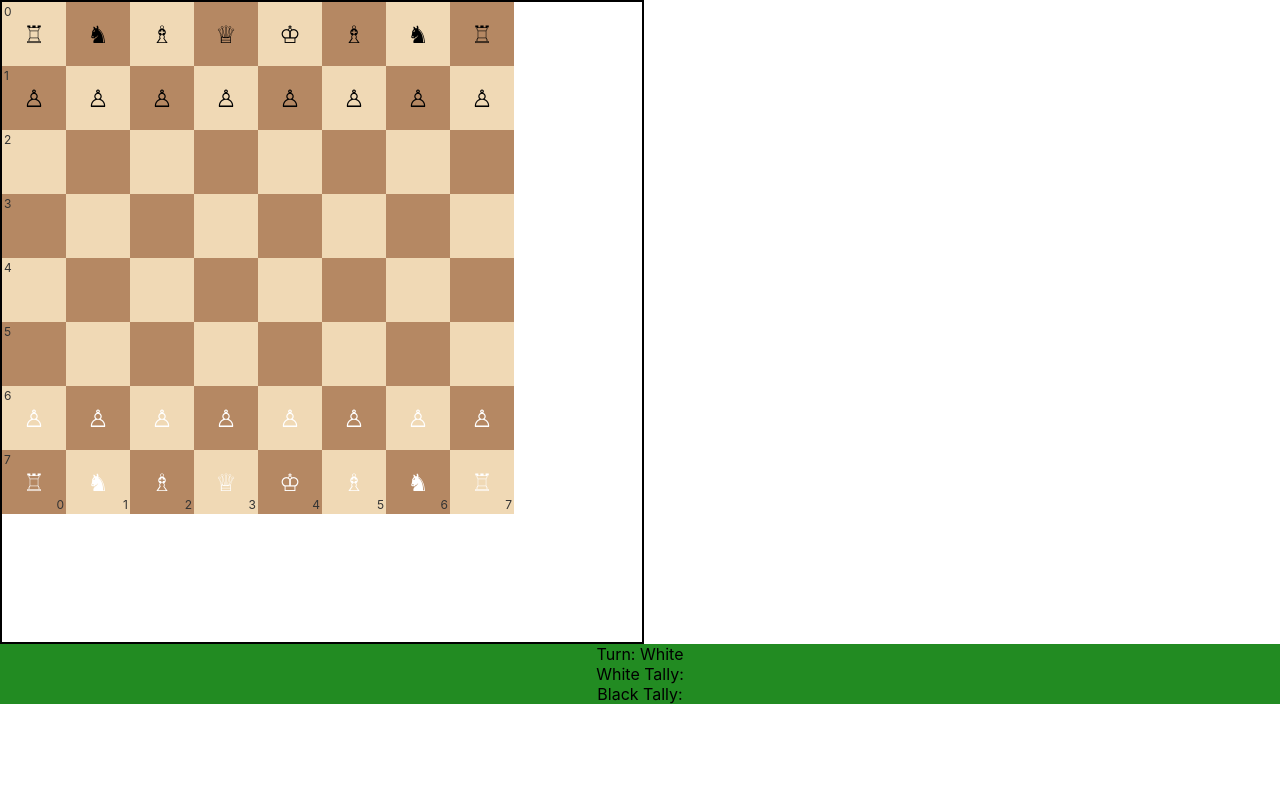
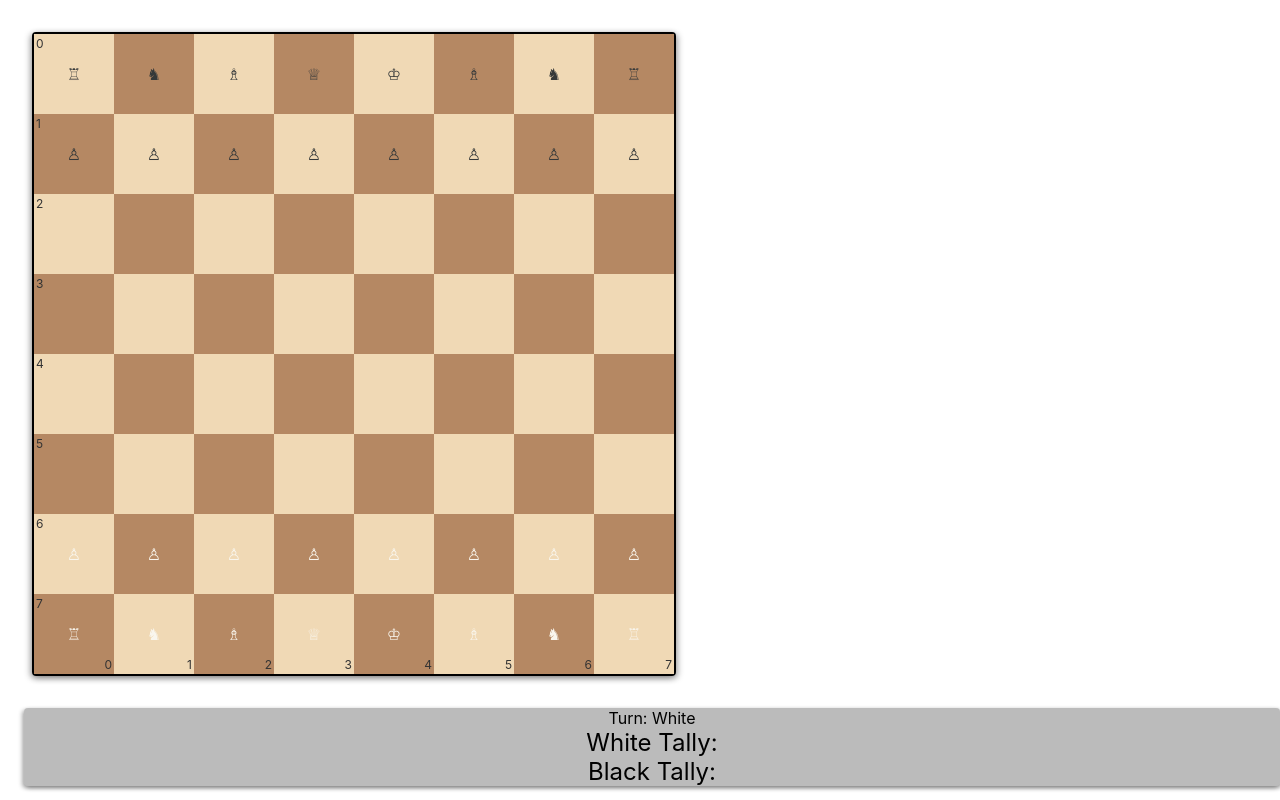
Before and after one commit to phillipdinh/Chess, a React (Create React App) app: page / in a window 1280 px wide. Built offline with nearby package versions, Linux system fonts and the light colour scheme.

Commit message:
Added shadows, spaced board from edge. Added css to gameinfo

```diff
--- a/src/styles.css
+++ b/src/styles.css
@@ -1,23 +1,29 @@
+.page {
+	display: flex;
+	flex-direction: row;
+}
+
 .board {
 	display: flex;
 	flex-direction: column;
 	width: 640px;
 	height: 640px;
 	border: 2px solid black;
+	border-radius: 4px;
+	margin-top: 32px;
+	margin-left: 32px;
+	box-shadow: 2px 2px 6px rgba(0, 0, 0, 0.3), -2px 2px 6px rgba(0, 0, 0, 0.3);
 }
-
 .board-row {
 	display: flex;
 }
-
 .board-square {
 	position: relative;
-	width: 64px;
-	height: 64px;
+	width: 80px;
+	height: 80px;
 	display: flex;
 	align-items: center;
 	justify-content: center;
-	font-size: 24px;
 }
 .board-square.badSelect {
 	background-color: red;
@@ -28,7 +34,6 @@
 .board-square.light {
 	background-color: #f0d9b5;
 }
-
 .board-square.dark {
 	background-color: #b58863;
 }
@@ -38,47 +43,90 @@
 	color: #333;
 	pointer-events: none;
 }
-
 .row-label {
 	top: 2px;
 	left: 2px;
 }
-
 .col-label {
 	bottom: 2px;
 	right: 2px;
 }
 .white {
-	color: white;
+	color: rgb(249, 246, 238);
 }
-
 .black {
-	color: black;
+	color: rgba(53, 56, 57);
 }
-
-.game-info {
-	background-color: forestgreen;
+.piece {
+	font-size: 56px;
+	text-shadow: -0.5px -0.5px 0 #000, 0.5px -0.5px 0 #000, -0.5px 0.5px 0 #000, 0.5px 0.5px 0 #000;
 }
-
 .pawn-promotion {
 	position: absolute;
 	display: grid;
 	grid-template-columns: repeat(2, 1fr);
 	background-color: white;
-	border: 1px solid black;
-	border-radius: 4px;
+	border: 1px solid rgb(150, 150, 150);
+	border-radius: 3px;
 	z-index: 1000;
-	font-size: 24px;
+	font-size: 28px;
+	margin-top: 1px;
+	box-shadow: 2px 2px 4px rgba(0, 0, 0, 0.3);
 }
 
 .promotion-choice {
 	display: flex;
 	justify-content: center;
 	align-items: center;
-	padding: 0 4px 0 4px;
+	padding: 2px 6px 0 6px;
 	cursor: pointer;
 }
 
 .promotion-choice:hover {
 	background-color: lightgray;
 }
+
+.game-info {
+	margin-top: 32px;
+	display: flex;
+	flex-direction: column;
+	justify-content: space-between;
+	background-color: rgba(30, 30, 30, 0.3);
+	margin-left: 24px;
+	border-radius: 4px;
+	box-shadow: 2px 2px 4px rgba(0, 0, 0, 0.3), -2px 2px 4px rgba(0, 0, 0, 0.3);
+}
+
+.info-container {
+	margin-left: 6px;
+	margin-right: 6px;
+}
+
+.info-label {
+	font-weight: bold;
+	font-size: 24px;
+	margin: 10px;
+}
+
+.info-label.black {
+	color: black;
+}
+
+.info-label.white {
+	color: white;
+}
+
+.captured-container {
+	display: flex;
+	flex-direction: row;
+	max-width: 144px;
+}
+.captured-container.black {
+	flex-wrap: wrap-reverse;
+}
+.captured-container.white {
+	flex-wrap: wrap;
+}
+.captured-pieces {
+	font-size: 24px;
+}
```
